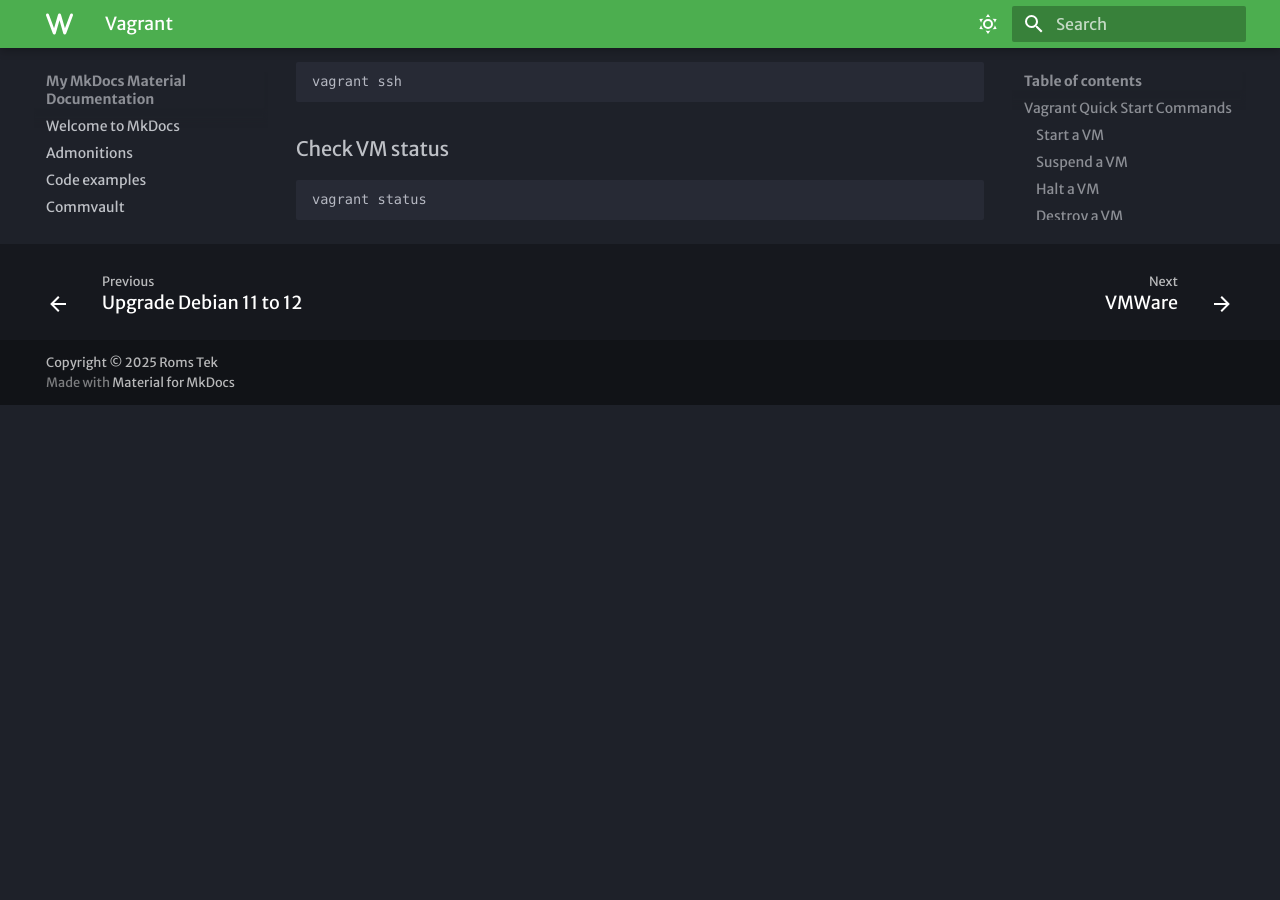
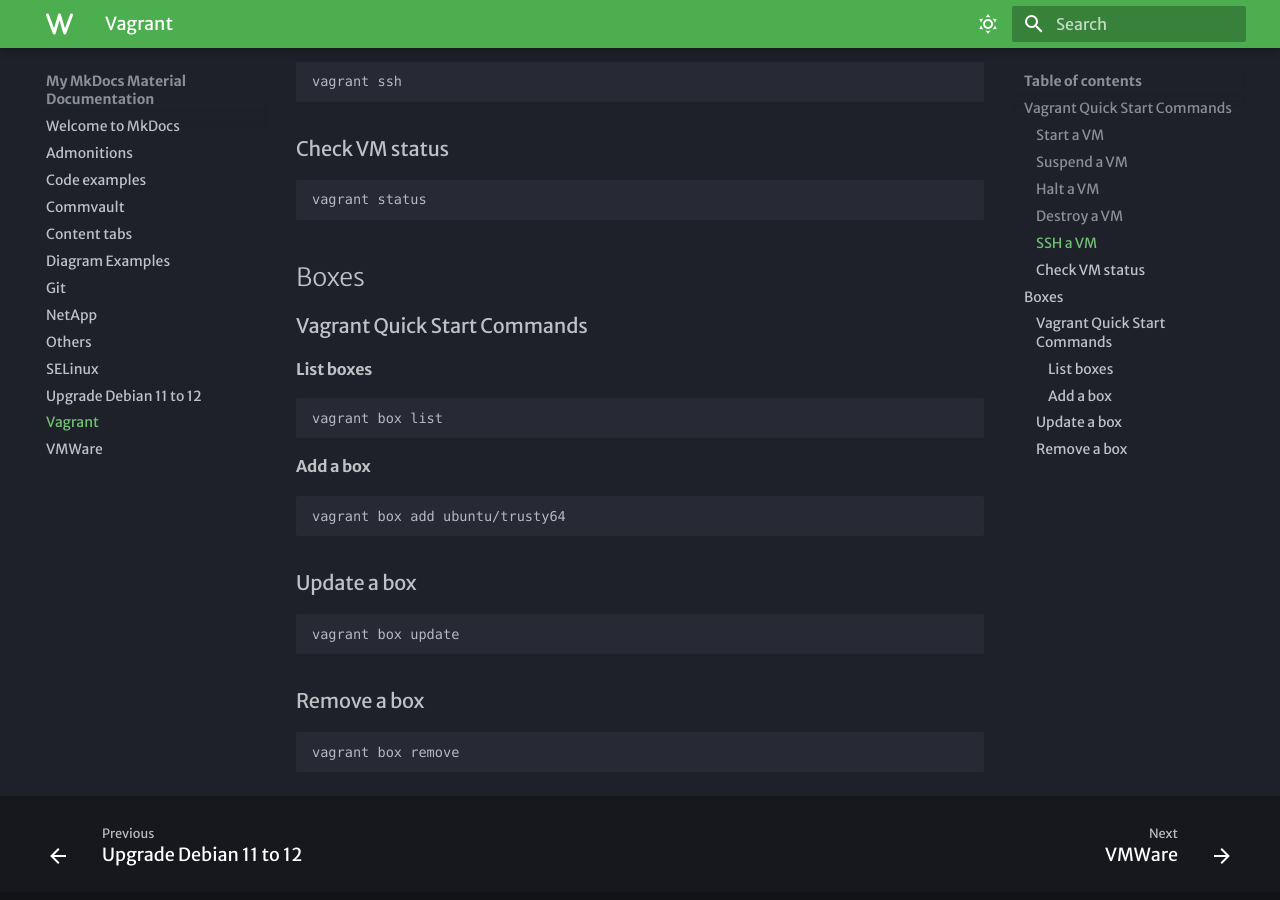
Before and after one commit to redrom357/mkdocs, an MkDocs documentation site: the page built from docs/vagrant.md, in a window 1280 px wide and 900 px high, scrolled down 687 px. Built offline with MkDocs 1.6.1 and Material for MkDocs 9.7.7, drawn with Linux system fonts in a browser that asks for light colours; some web fonts are replaced; before the commit the page ends 1092 px from its top, so only the background shows below that.

Commit message:
Adding boxes command to vagrant page

````diff
--- a/docs/vagrant.md
+++ b/docs/vagrant.md
@@ -37,3 +37,31 @@
 ```bash
 vagrant status
 ```
+
+## Boxes
+
+###  Vagrant Quick Start Commands
+
+#### List boxes
+
+```bash
+vagrant box list
+```
+
+#### Add a box
+
+```bash
+vagrant box add ubuntu/trusty64
+```
+
+### Update a box
+
+```bash
+vagrant box update
+```
+
+### Remove a box
+
+```bash
+vagrant box remove
+```
````
